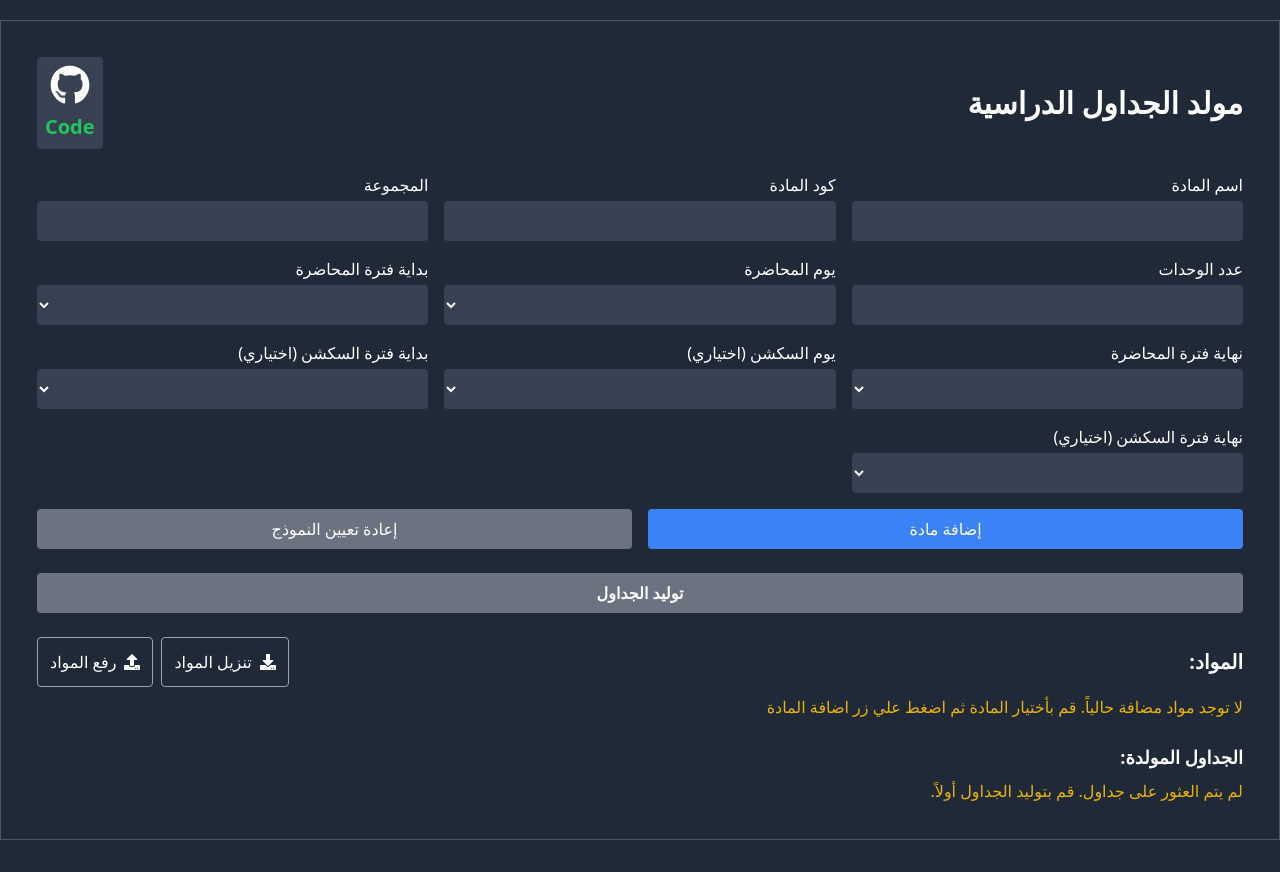
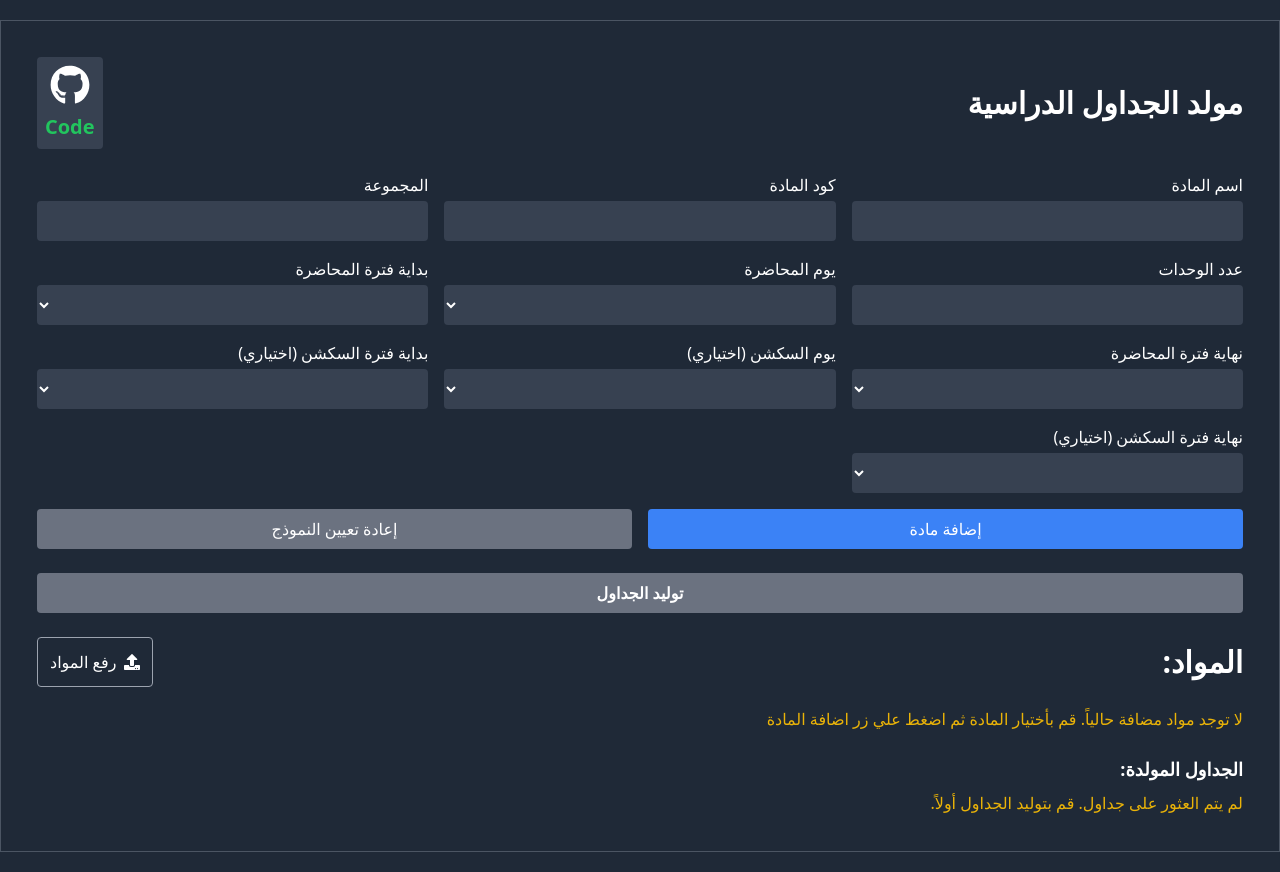
Before and after one commit to Anas-Nady/schedules-generator, a Next.js app: page / in a window 1280 px wide. Built offline with nearby package versions, Linux system fonts and the light colour scheme.

Commit message:
Refactor: display downloadSubjects button if subjects are available

```diff
--- a/src/components/SubjectsList.tsx
+++ b/src/components/SubjectsList.tsx
@@ -45,19 +45,20 @@ const SubjectsList: React.FC<SubjectsListProps> = ({
 
   return (
     <div className="mb-6">
-      <div className="flex justify-between items-center mb-2">
-        <h2 className="text-xl font-bold">{UI_TEXTS.SUBJECTS}</h2>
+      <div className="flex justify-between items-center mb-5 flex-wrap gap-5">
+        <h2 className="text-3xl font-bold">{UI_TEXTS.SUBJECTS}</h2>
         <div className="flex gap-2">
+          {subjects.length > 0 && (
             <div className="p-1 flex gap-1 items-center rounded border border-gray-400 hover:bg-gray-700 duration-150">
               <Button
                 onClick={downloadSubjects}
                 className="flex gap-2 justify-between items-center"
-              disabled={subjects.length === 0}
               >
                 <FaDownload className="inline-block" />
                 {UI_TEXTS.DOWNLOAD_SUBJECTS}
               </Button>
             </div>
+          )}
           <div className="p-1 rounded border border-gray-400 hover:bg-gray-700 duration-150">
             <Button
               onClick={triggerFileInput}
@@ -81,7 +82,7 @@ const SubjectsList: React.FC<SubjectsListProps> = ({
           {sortedSubjects.map((subject, index) => (
             <li
               key={index}
-              className="mb-1 flex items-center justify-between group"
+              className="mb-1 flex items-center justify-between group gap-3"
             >
               <span className="group-hover:border-b-2 group-hover:border-white transition-all duration-100">
                 {subject.name} - G: {subject.group} - يوم المحاضرة:{" "}
```
Lines whose indentation alone changed are shown as unchanged.
